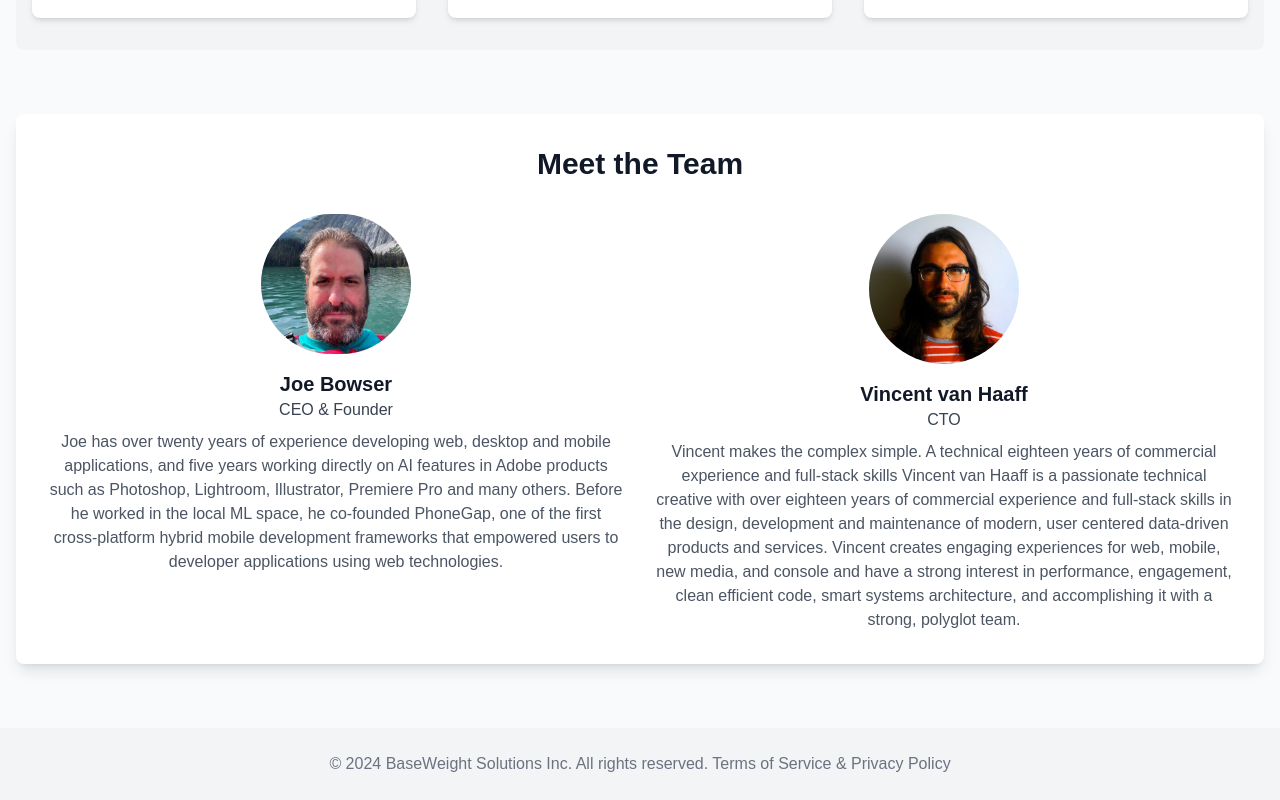
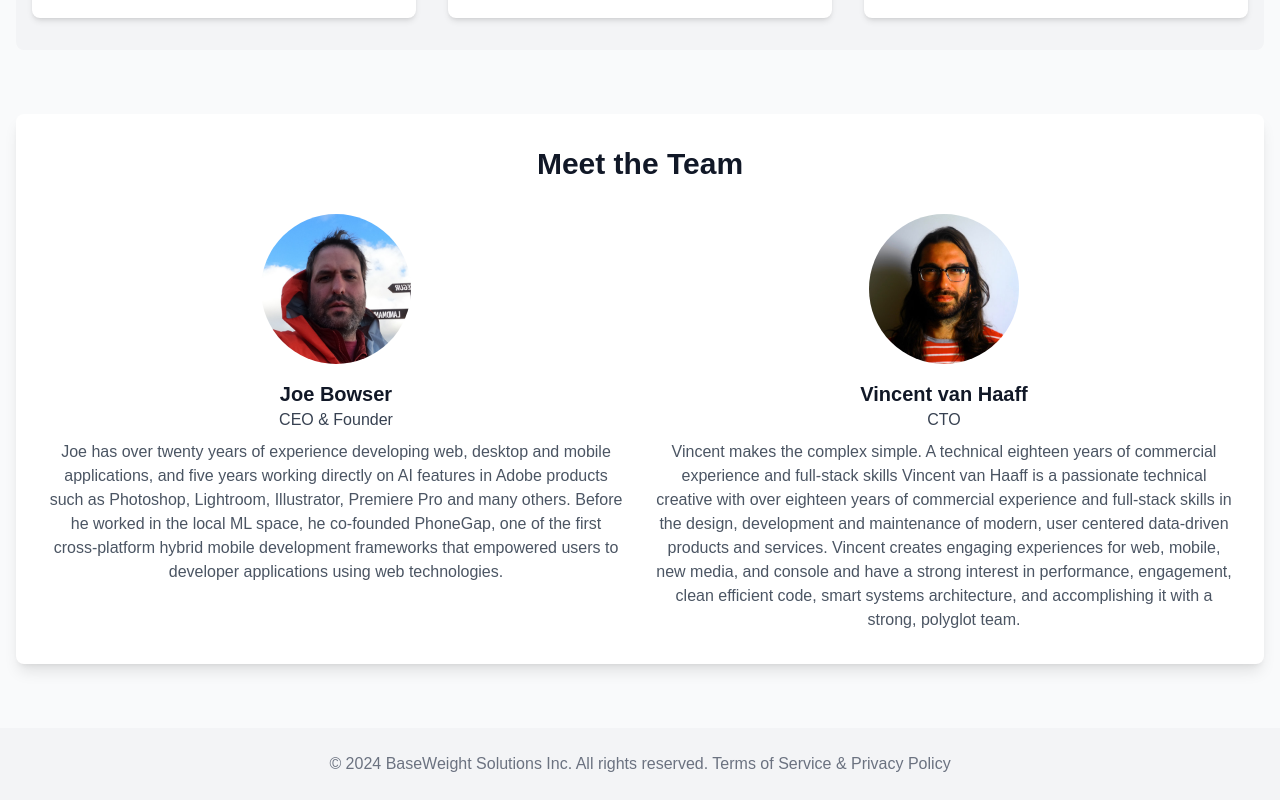
Before and after one commit to baseweight/baseweight.ai, a Next.js app: page /about in a window 1280 px wide. Shown: the part 764-1564 px from the top of the page. Built offline with nearby package versions, Linux system fonts and the light colour scheme.

Commit message:
Different biopic, I need a good headshot

```diff
--- a/app/about/page.tsx
+++ b/app/about/page.tsx
@@ -60,7 +60,7 @@ export default function About() {
             {/* Team Member 1 */}
             <div className="flex flex-col items-center text-center">
               <Image
-                src="/joe.jpg"
+                src="/new_joe.jpg"
                 alt="Joe Bowser"
                 width={150}
                 height={150}
```
Also changed, not shown: public/new_joe.jpg (added).
